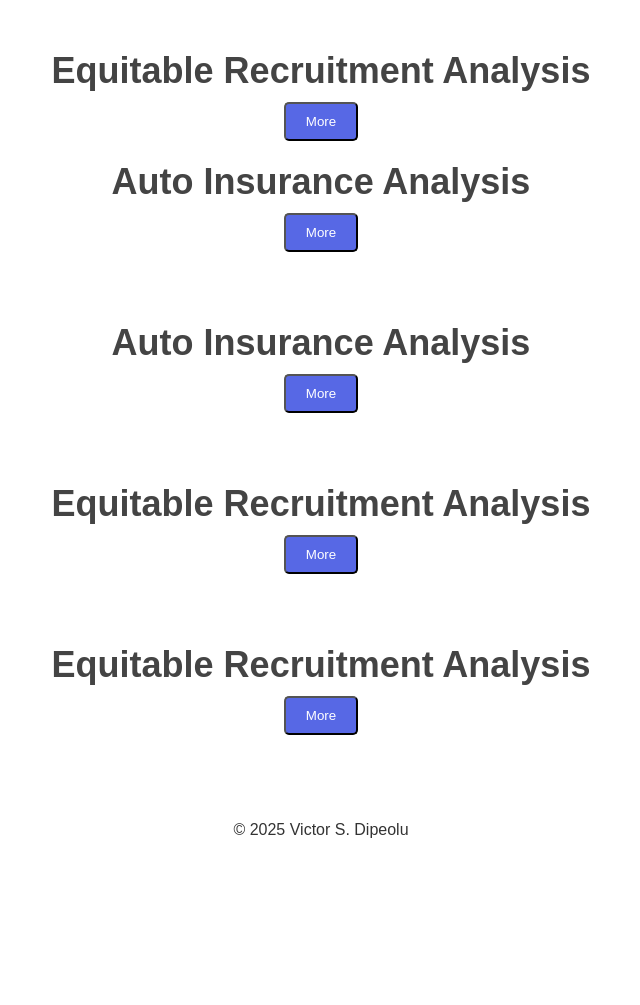
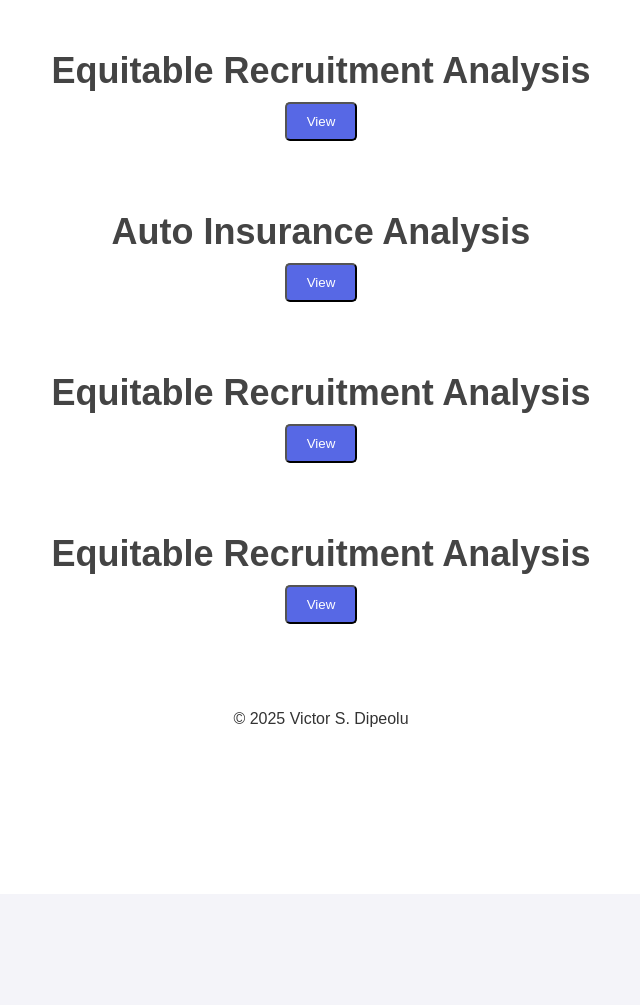
Before and after one commit to Vicmandip1/Portfolio, a Jekyll site: the page projects.html, which Jekyll copies as it is, in a window 1280 px wide. Shown: the part 376-1381 px from the top of the page, without its empty margins (319-959 px from the left). Built offline with Jekyll 4.4.1, drawn with Linux system fonts in a browser that asks for light colours; after the commit the page ends 1270 px from its top, so only the background shows below that.

Commit message:
Update projects.html

```diff
--- a/projects.html
+++ b/projects.html
@@ -70,7 +70,7 @@
             <!-- Project Title Only -->
             <h2>Equitable Recruitment Analysis</h2>
             <!-- More Button to Toggle Details -->
-           <button class="more-btn" onclick="toggleDetails('project1-details')" style="display: inline-block; padding: 10px 20px; margin-top: 0px; margin-bottom: 20px; background-color: #5768e5; color: white; border-radius: 5px; text-decoration: none;">More</button>
+           <button class="more-btn" onclick="toggleDetails('project1-details')" style="display: inline-block; padding: 10px 20px; margin-top: 0px; margin-bottom: 20px; background-color: #5768e5; color: white; border-radius: 5px; text-decoration: none;">View</button>
             <!-- Detailed Section Hidden Initially -->
             <div class="project-details" id="project1-details" style="display: none;">
                 <p>
@@ -127,35 +127,7 @@
             </div>
         </div>
 
-        <!-- Project 2: Wire Framework -->
-        <div class="project">
-            <!-- Project Title Only -->
-            <h2>Auto Insurance Analysis</h2>
-            <!-- More Button to Toggle Details -->
-            <button class="more-btn" onclick="showDetails('project2-details')" style="display: inline-block; padding: 10px 20px; margin-top: 0px; margin-bottom: 20px; background-color: #5768e5; color: white; border-radius: 5px; text-decoration: none;">More</button>
-            <!-- Detailed Section Hidden Initially -->
-            <div class="project-details" id="project2-details" style="display: none;">
-                <p>
-                    ######Comment about the project
-                </p>
-                <!-- Image Related to the Project -->
-                <img src="assets/Images/AutoInsurance Analysis/Landing Page.png" alt="Auto Insurance Landing Page">
-                <!-- Full Description -->
-                <p>
-                    This is the detailed description of the Wire Framework project.
-                    It showcases the initial sketches and structural layout designed for the client's dashboard.
-                    The framework includes:
-                </p>
-                <ul>
-                    <li>Clear section divisions for data visualization.</li>
-                    <li>User journey mapping for better navigation.</li>
-                    <li>Responsive design considerations for various devices.</li>
-                </ul>
-                <!-- "See Less" button inside the paragraph -->
-            <button class="see-less-btn" onclick="hideDetails('project2-details')">See Less</button>
-            </p>
-            </div>
-        </div>
+
 
                 <!-- Project 2 Section Start -->
     <section class="projects">
@@ -165,7 +137,7 @@
             <!-- Project Title Only -->
             <h2>Auto Insurance Analysis</h2>
             <!-- More Button to Toggle Details -->
-           <button class="more-btn" onclick="showDetails('project2-details')" style="display: inline-block; padding: 10px 20px; margin-top: 0px; margin-bottom: 20px; background-color: #5768e5; color: white; border-radius: 5px; text-decoration: none;">More</button>
+           <button class="more-btn" onclick="showDetails('project2-details')" style="display: inline-block; padding: 10px 20px; margin-top: 0px; margin-bottom: 20px; background-color: #5768e5; color: white; border-radius: 5px; text-decoration: none;">View</button>
             <!-- Detailed Section Hidden Initially -->
             <div class="project-details" id="project2-details" style="display: none;">
                 <p>
@@ -214,14 +186,6 @@
                 </p>
 
 
-
-                <ul>
-                    <li>The dashboards I created facilitated data-driven decision-making in recruitment and applicant management by providing clear insights into applicant demographics, experience, and skills. These visualizations enabled the team to quickly identify top candidates based on location, sector, and expertise, ensuring that the hiring process was more efficient and targeted.</li>
-                    <li>The project faced difficulties extracting structured data from unstructured resumes due to varied formats and inconsistencies in presenting key details like education, experience, and skills. Advanced text extraction techniques and natural language processing methods were applied to convert this unstructured data into usable formats.</li>
-                    <li>Streamlined the data pipeline process, minimizing the need for manual data entry by automating key workflows. New data in the database is automatically updated on the dashboard.</li>
-                    <li>I used SQL queries to extract, join, and transform raw data from the ATS into structured formats for analysis. Additionally, Python (with libraries like Pandas) was utilized for data cleansing, validation, and advanced integration tasks to ensure consistency and accuracy across datasets.</li>
-                    <li>
-                </ul>
                 <!-- "See Less" button inside the paragraph -->
            <button class="see-less-btn" onclick="hideDetails('project2-details')" style="display: inline-block; padding: 10px 20px; margin-top: 0px; margin-bottom: 20px; background-color: #5768e5; color: white; border-radius: 5px; text-decoration: none;">See Less</button>
 
@@ -237,7 +201,7 @@
             <!-- Project Title Only -->
             <h2>Equitable Recruitment Analysis</h2>
             <!-- More Button to Toggle Details -->
-           <button class="more-btn" onclick="showDetails('project3-details')" style="display: inline-block; padding: 10px 20px; margin-top: 0px; margin-bottom: 20px; background-color: #5768e5; color: white; border-radius: 5px; text-decoration: none;">More</button>
+           <button class="more-btn" onclick="showDetails('project3-details')" style="display: inline-block; padding: 10px 20px; margin-top: 0px; margin-bottom: 20px; background-color: #5768e5; color: white; border-radius: 5px; text-decoration: none;">View</button>
             <!-- Detailed Section Hidden Initially -->
             <div class="project-details" id="project3-details" style="display: none;">
                 <p>
@@ -296,7 +260,7 @@
             <!-- Project Title Only -->
             <h2>Equitable Recruitment Analysis</h2>
             <!-- More Button to Toggle Details -->
-           <button class="more-btn" onclick="showDetails('project4-details')" style="display: inline-block; padding: 10px 20px; margin-top: 0px; margin-bottom: 20px; background-color: #5768e5; color: white; border-radius: 5px; text-decoration: none;">More</button>
+           <button class="more-btn" onclick="showDetails('project4-details')" style="display: inline-block; padding: 10px 20px; margin-top: 0px; margin-bottom: 20px; background-color: #5768e5; color: white; border-radius: 5px; text-decoration: none;">View</button>
             <!-- Detailed Section Hidden Initially -->
             <div class="project-details" id="project4-details" style="display: none;">
                 <p>
```
